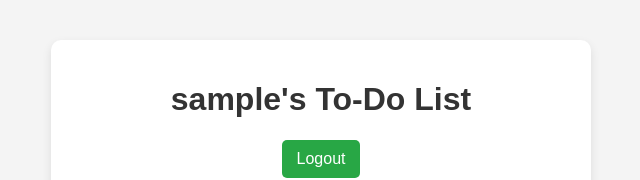
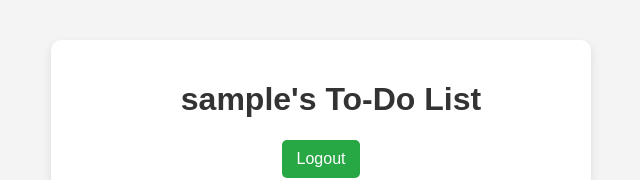
Before and after one commit to sidmakwana11/todo-client, a React (Create React App) app: page / in a window 1280 px wide. Shown: the top 180 px of the page, without its empty margins (319-959 px from the left). Built offline with nearby package versions, Linux system fonts and the light colour scheme; no server answers; sample sign-in values are in the browser's storage.

Commit message:
Update TodoList.css

```diff
--- a/src/components/TodoList.css
+++ b/src/components/TodoList.css
@@ -4,6 +4,10 @@
     gap: 10px;
     margin: 20px 0;
   }
+
+.header-todo{
+    margin-left : 20px;
+}
 
   input[type="text"] {
     width: 70%;
```
